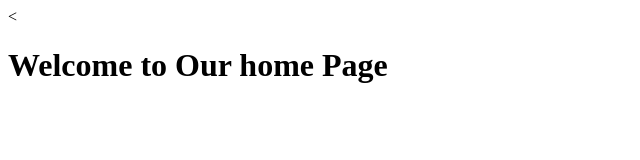
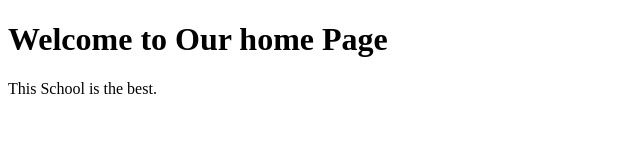
Before and after one commit to Charles-mub/My-School-Wesite, a plain HTML site: page index.html in a window 1280 px wide. Shown: the whole page, without its empty margins (0-640 px from the left). Drawn offline with Linux system fonts and the light colour scheme.

Commit message:
added a paragraph to the home page

```diff
--- a/index.html
+++ b/index.html
@@ -5,6 +5,7 @@
     <title>Nshinda Primary School</title>
   </head>
   <body>
- <<h1>Welcome to Our home Page</h1>
+ <h1>Welcome to Our home Page</h1>
+ <p>This School is the best.</p>
   </body>
 </html>
```
